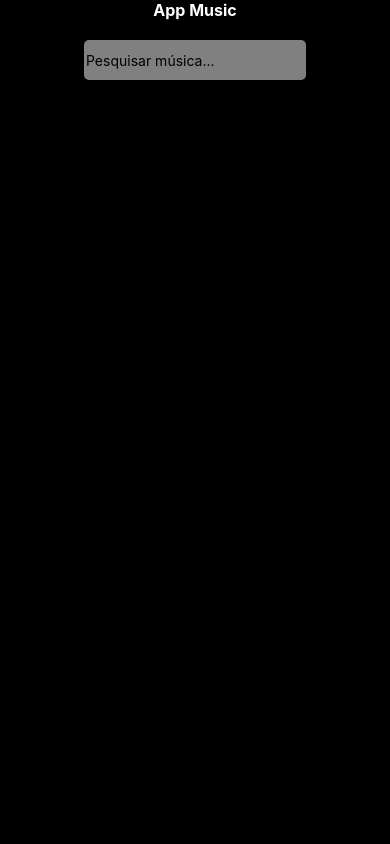
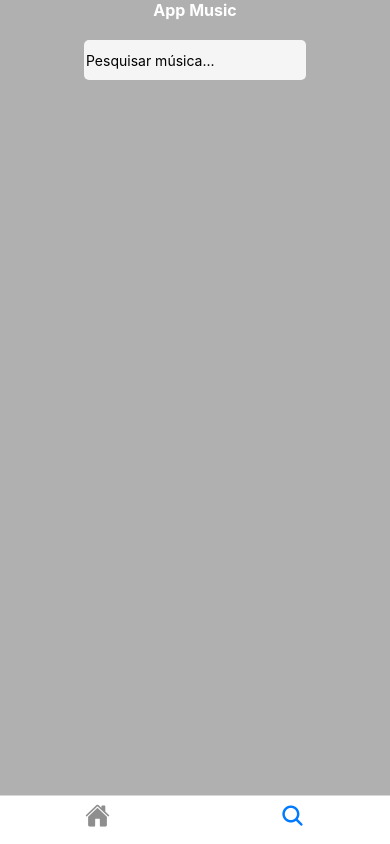
Before and after one commit to GustavoCamargo0/AppMusic, a React Native app: screen /Search in a window 390 px wide. Built offline with nearby package versions, Linux system fonts and the light colour scheme.

Commit message:
estrutura

```diff
--- a/App.js
+++ b/App.js
@@ -1,11 +1,42 @@
 import React, { useState, useEffect } from 'react';
 import { StyleSheet, Text, View, TextInput } from 'react-native';
+import { NavigationContainer } from '@react-navigation/native';
+import { createBottomTabNavigator } from '@react-navigation/bottom-tabs';
 import Search from './Search';
+import Home from './Home';
+import Icon from 'react-native-vector-icons/Ionicons';
 
+const Tab = createBottomTabNavigator();
 
 export default function App() {
   return (
-      <Search />
+    <NavigationContainer>
+      <Tab.Navigator
+        screenOptions={{
+          headerShown: false,
+          tabBarShowLabel: false
+        }}
+      >
+        <Tab.Screen
+          name="Home"
+          component={Home}
+          options={{
+            tabBarIcon: ({ color, size }) => (
+              <Icon name="home" size={size} color={color} />
+            ),
+          }}
+        />
+        <Tab.Screen
+          name="Search"
+          component={Search}
+          options={{
+            tabBarIcon: ({ color, size }) => (
+              <Icon name="search" size={size} color={color} />
+            ),
+          }}
+        />
+      </Tab.Navigator>
+    </NavigationContainer>
   );
 }
 
--- /dev/null
+++ b/Home.js
@@ -0,0 +1,18 @@
+import React from 'react';
+import { View, StyleSheet, Text } from 'react-native';
+
+
+export default function Home({ navigation }) {
+    return (
+        <View style={styles.container}>
+            <Text style={styles.container}>Home</Text>
+        </View>
+    );
+};
+
+const styles = StyleSheet.create({
+    container: {
+        flex: 1,
+        backgroundColor: '#fff',
+    },
+});
--- a/Search.js
+++ b/Search.js
@@ -1,8 +1,7 @@
 import React, { useState, useEffect } from 'react';
 import { StyleSheet, Text, View, TextInput, FlatList, Image, TouchableOpacity } from 'react-native';
-import { FontAwesome6 } from '@expo/vector-icons';
 
-export default function Search() {
+export default function Search({ navigation }) {
   const [pesquisa, setPesquisa] = useState('')
   const [tracks, setTracks] = useState([]);
 
@@ -54,7 +53,7 @@ export default function Search() {
 const styles = StyleSheet.create({
   container: {
     flex: 1,
-    backgroundColor: '#000000',
+    backgroundColor: '#B0B0B0',
     color: 'white',
     alignItems: 'center',
     justifyContent: 'center',
@@ -62,7 +61,7 @@ const styles = StyleSheet.create({
   input: {
     height: 40,
     padding: 2,
-    backgroundColor: 'gray',
+    backgroundColor: '#F5F5F5',
     margin: 20,
     borderRadius: 5,
 
--- a/package.json
+++ b/package.json
@@ -9,7 +9,7 @@
     "web": "expo start --web"
   },
   "dependencies": {
-    "@react-navigation/bottom-tabs": "^7.4.9",
+    "@react-navigation/bottom-tabs": "^7.5.0",
     "@react-navigation/drawer": "^7.5.10",
     "@react-navigation/native": "^7.1.18",
     "@react-navigation/stack": "^7.4.10",
@@ -18,7 +18,7 @@
     "expo-status-bar": "~3.0.8",
     "react": "19.1.0",
     "react-dom": "19.1.0",
-    "react-native": "0.81.4",
+    "react-native": "^0.81.5",
     "react-native-vector-icons": "^10.3.0",
     "react-native-web": "^0.21.0"
   },
```
Also changed, not shown: 1 other file (tests, documents, lock files or other folders).
